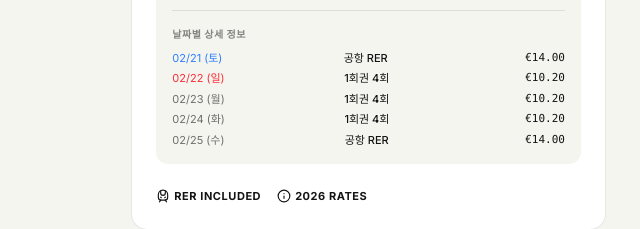
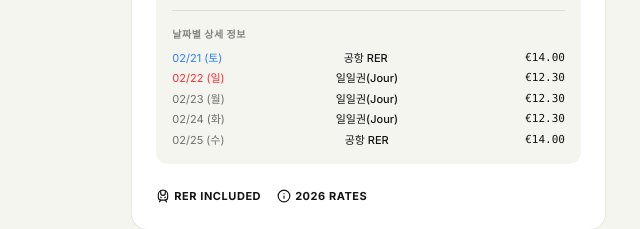
Before and after one commit to witheye1/paris-transport-2026, a React (Vite) app: page / in a window 1280 px wide. Shown: the part 1233-1462 px from the top of the page, without its empty margins (458-1098 px from the left). Built offline with nearby package versions, Linux system fonts and the light colour scheme; a web font is replaced by a local one.

Commit message:
Update types.ts

```diff
--- a/src/types.ts
+++ b/src/types.ts
@@ -71,16 +71,29 @@ export function calculateStrategies(input: TravelInput): StrategyResult[] {
   });
   const singleCost = singleBreakdown.reduce((acc, curr) => acc + curr.cost, 0) + (input.cardType === 'Physical' ? CARD_FEES.Easy : 0);
 
-  // 2. Daily Pass Strategy
+  // 2. Daily Pass Strategy (일일권 조합 전략)
   const dailyBreakdown: DailyDetail[] = days.map((day, i) => {
     const isArrival = i === 0;
     const isDeparture = i === days.length - 1;
+
+    // 공항 이동일 (첫날/마지막날)
     if (isArrival || isDeparture) {
-      return { date: format(day, 'MM/dd'), passType: useTaxi ? '공항 택시' : '공항 RER', cost: airportTransferCost };
+      return {
+        date: format(day, 'MM/dd'),
+        passType: useTaxi ? '공항 택시' : '공항 RER',
+        cost: airportTransferCost
+      };
     }
-    const cost = Math.min(input.dailyTrips * PASS_PRICES.SINGLE, PASS_PRICES.JOUR);
-    return { date: format(day, 'MM/dd'), passType: cost === PASS_PRICES.JOUR ? '일일권(Jour)' : `1회권 ${input.dailyTrips}회`, cost };
+
+    // 수정 포인트: Math.min을 제거하고 무조건 일일권 가격(12.3) 적용
+    return {
+      date: format(day, 'MM/dd'),
+      passType: '일일권(Jour)',
+      cost: 12.30 // 보내주신 2026년 인상 가격 고정 적용
+    };
   });
+
+  // 전체 비용 계산 (카드 발급비 포함)
   const dailyCost = dailyBreakdown.reduce((acc, curr) => acc + curr.cost, 0) + (input.cardType === 'Physical' ? CARD_FEES.Easy : 0);
 
   // 3. Hybrid / Weekly Strategy
```
